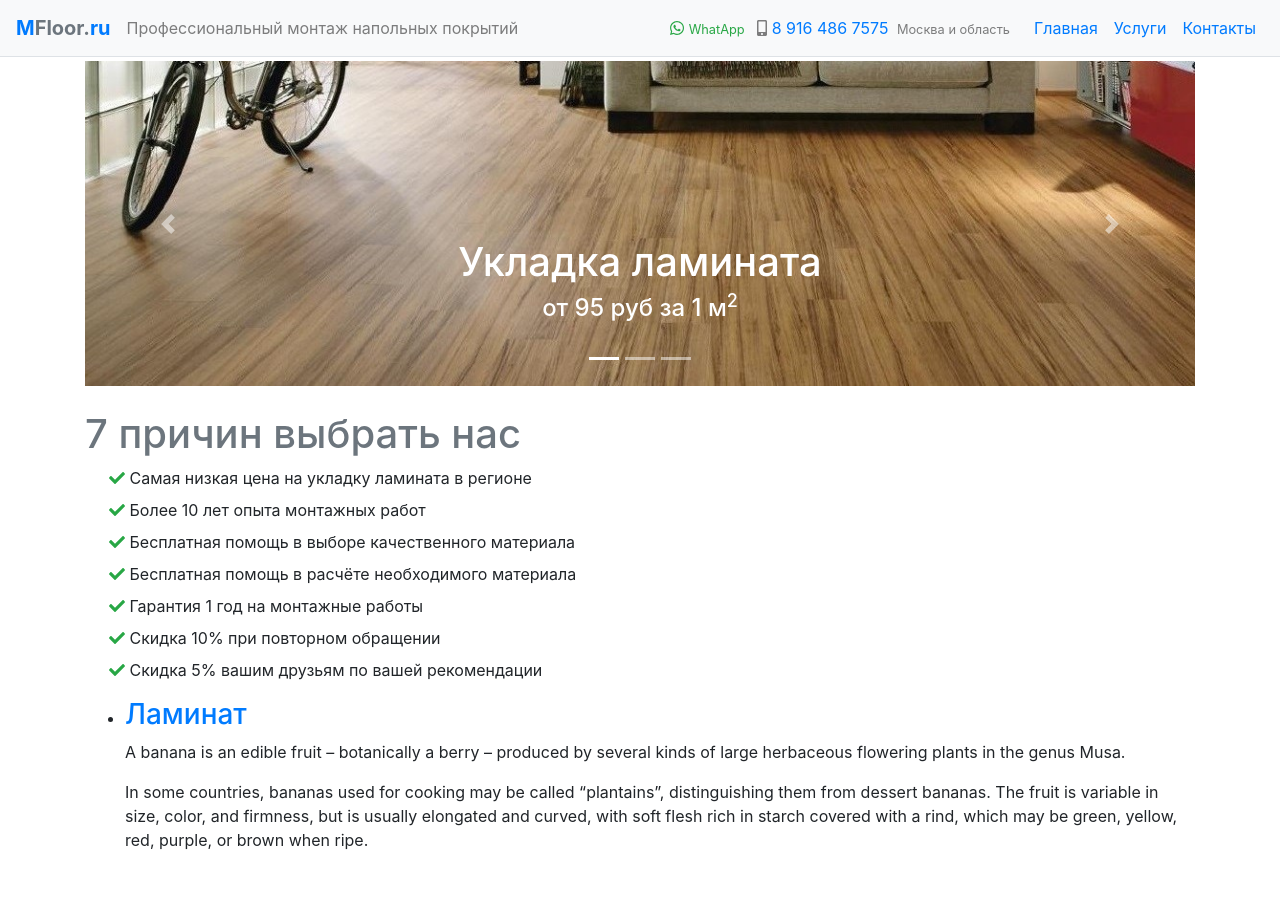
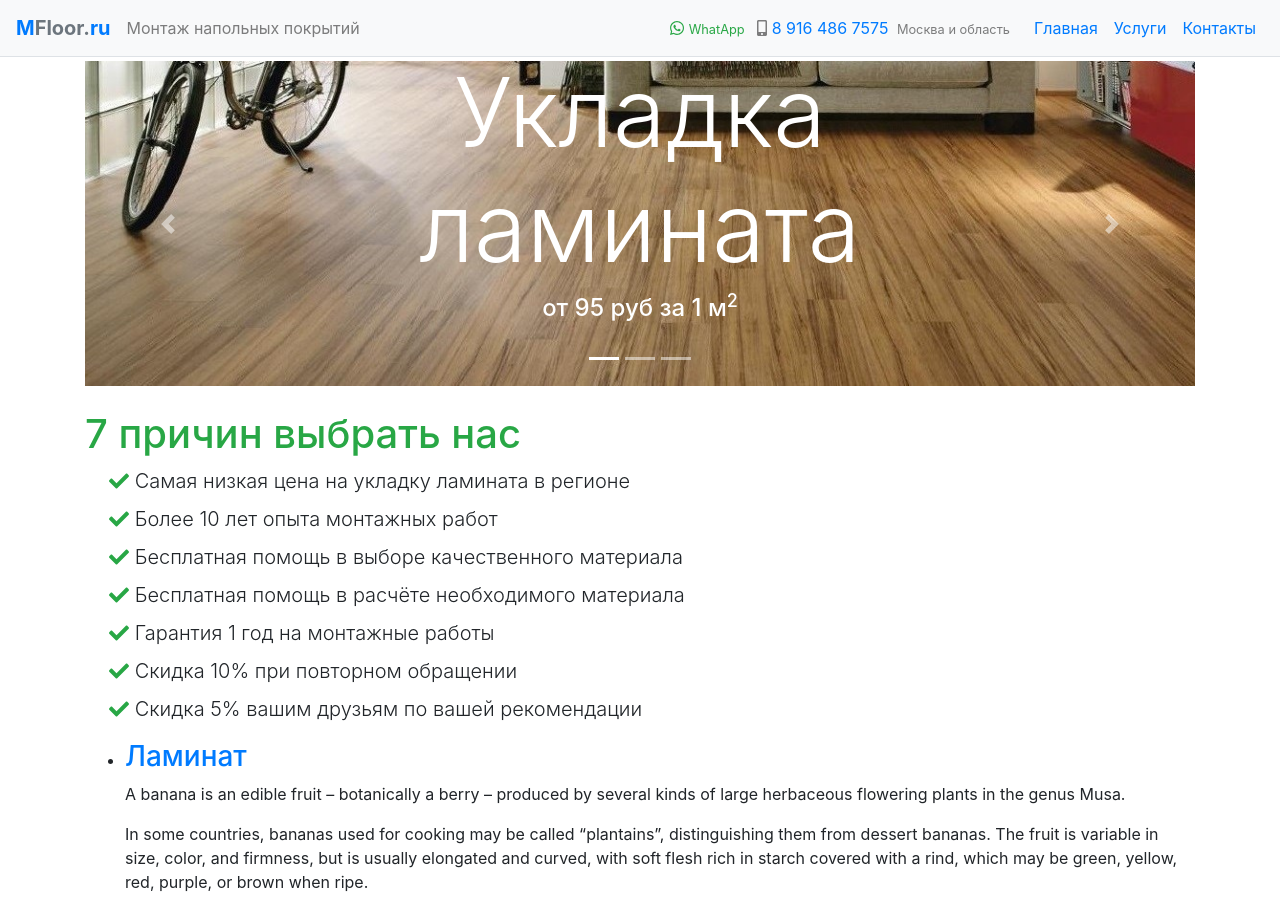
Before and after one commit to nskforward/MFloor, a Jekyll site: the page built from index.html, in a window 1280 px wide. Built offline with Jekyll 4.4.1, drawn with Linux system fonts in a browser that asks for light colours.

Commit message:
Jekyll navigation

```diff
--- a/_includes/navigation.html
+++ b/_includes/navigation.html
@@ -4,7 +4,7 @@
             <span class="text-primary">M</span><span class="text-muted">Floor.</span><span class="text-primary">ru</span>
         </b>
     </a>
-    <span class="navbar-text">Профессиональный монтаж напольных покрытий</span>
+    <span class="navbar-text">Монтаж напольных покрытий</span>
     <span></span>
     <button class="navbar-toggler" type="button" data-toggle="collapse" data-target="#navbarSupportedContent" aria-controls="navbarSupportedContent" aria-expanded="false" aria-label="Toggle navigation">
         <span class="navbar-toggler-icon"></span>
--- a/index.html
+++ b/index.html
@@ -14,21 +14,21 @@
         <div class="carousel-item active">
             <img class="d-block w-100" src="/assets/img/slides/slide1.jpg" alt="укладка ламината">
             <div class="carousel-caption d-none d-md-block">
-                <h1 class="text-white">Укладка ламината</h1>
+                <h1 class="display-1 text-white">Укладка ламината</h1>
                 <h4 class="text-white mb-4">от 95 руб за 1 м<sup>2</sup></h4>
             </div>
         </div>
         <div class="carousel-item">
             <img class="d-block w-100" src="/assets/img/slides/slide2.jpg" alt="укладка ковролина">
             <div class="carousel-caption d-none d-md-block">
-                <h1 class="text-dark">Настил ковролина и линолеума</h1>
+                <h1 class="display-1 text-dark">Настил ковролина и линолеума</h1>
                 <h4 class="text-dark mb-4">от 120 руб за 1 м<sup>2</sup></h4>
             </div>
         </div>
         <div class="carousel-item">
             <img class="d-block w-100" src="/assets/img/slides/slide3.jpg" alt="заливка наливного пола">
             <div class="carousel-caption d-none d-md-block">
-                <h1 class="text-white">Заливка наливных полов</h1>
+                <h1 class="display-1 text-white">Заливка наливных полов</h1>
                 <h4 class="text-white mb-4">от 400 руб за 1 м<sup>2</sup></h4>
             </div>
         </div>
@@ -43,15 +43,15 @@
     </a>
 </div>
 
-<h1 class="text-secondary mt-4">7 причин выбрать нас</h1>
+<h1 class="text-success mt-4">7 причин выбрать нас</h1>
 <dl class="ml-4">
-    <dd><i class="fas fa-check text-success"></i> Самая низкая цена на укладку ламината в регионе</dd>
-    <dd><i class="fas fa-check text-success"></i> Более 10 лет опыта монтажных работ</dd>
-    <dd><i class="fas fa-check text-success"></i> Бесплатная помощь в выборе качественного материала</dd>
-    <dd><i class="fas fa-check text-success"></i> Бесплатная помощь в расчёте необходимого материала</dd>
-    <dd><i class="fas fa-check text-success"></i> Гарантия 1 год на монтажные работы</dd>
-    <dd><i class="fas fa-check text-success"></i> Скидка 10% при повторном обращении</dd>
-    <dd><i class="fas fa-check text-success"></i> Скидка 5% вашим друзьям по вашей рекомендации</dd>
+    <dd class="lead"><i class="fas fa-check text-success"></i> Самая низкая цена на укладку ламината в регионе</dd>
+    <dd class="lead"><i class="fas fa-check text-success"></i> Более 10 лет опыта монтажных работ</dd>
+    <dd class="lead"><i class="fas fa-check text-success"></i> Бесплатная помощь в выборе качественного материала</dd>
+    <dd class="lead"><i class="fas fa-check text-success"></i> Бесплатная помощь в расчёте необходимого материала</dd>
+    <dd class="lead"><i class="fas fa-check text-success"></i> Гарантия 1 год на монтажные работы</dd>
+    <dd class="lead"><i class="fas fa-check text-success"></i> Скидка 10% при повторном обращении</dd>
+    <dd class="lead"><i class="fas fa-check text-success"></i> Скидка 5% вашим друзьям по вашей рекомендации</dd>
 </dl>
 
 <ul>
```
